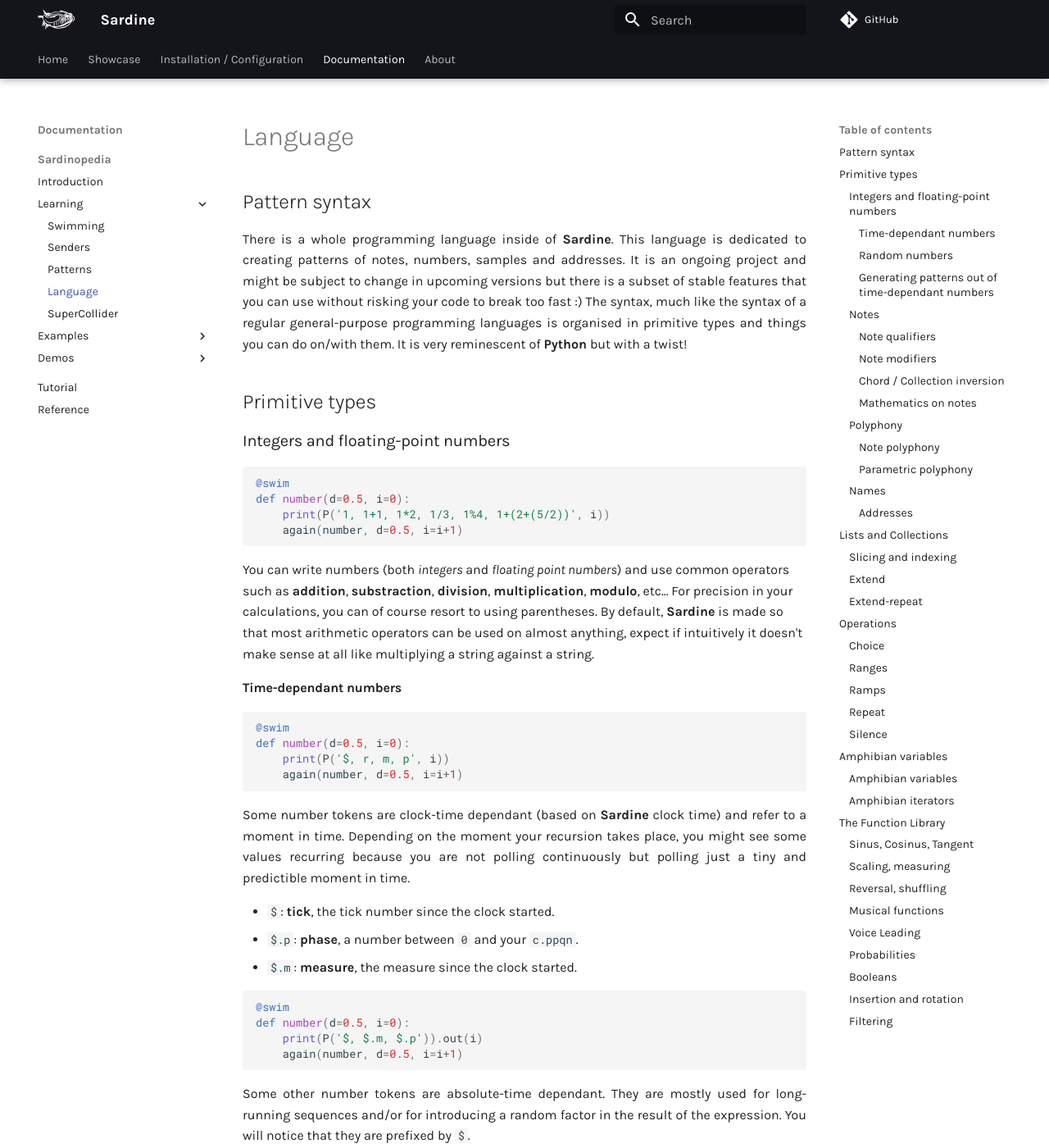
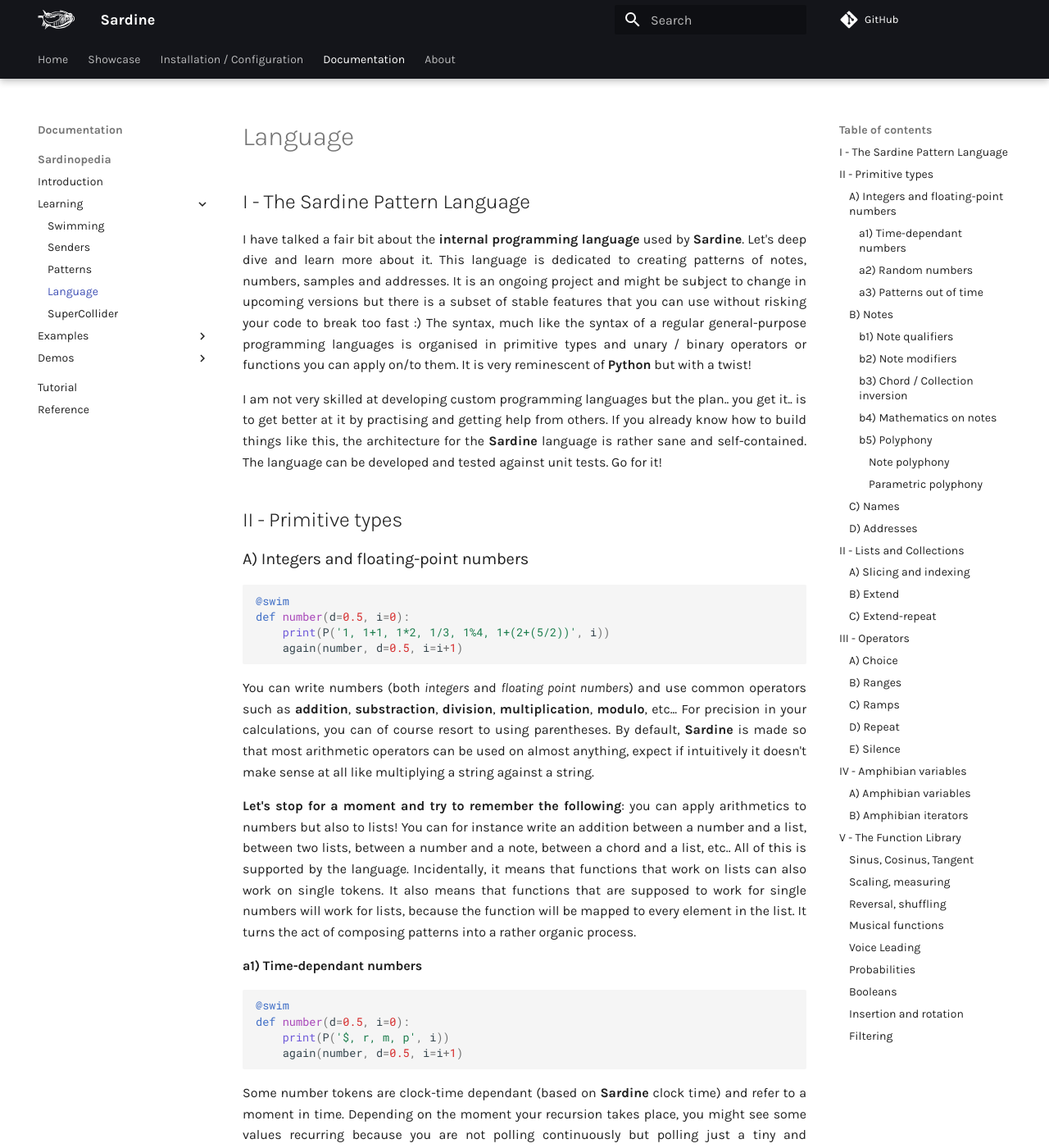
Before and after one commit to EmmaleeBonderud0325/sardine, an MkDocs documentation site: the page built from docs/documentation/sardinopedia/pattern_language.md, in a window 1280 px wide and 1400 px high. Shown: the whole window at 82% size. Built offline with MkDocs 1.6.1 and Material for MkDocs 9.7.7, drawn with Linux system fonts in a browser that asks for light colours; comment, search, counter and statistics services are not loaded; some of the changed text lies outside the part shown.

Commit message:
following last commit. refactoring

````diff
--- a/docs/documentation/sardinopedia/pattern_language.md
+++ b/docs/documentation/sardinopedia/pattern_language.md
@@ -1,10 +1,12 @@
-## Pattern syntax
+## I - The Sardine Pattern Language
 
-There is a whole programming language inside of **Sardine**. This language is dedicated to creating patterns of notes, numbers, samples and addresses. It is an ongoing project and might be subject to change in upcoming versions but there is a subset of stable features that you can use without risking your code to break too fast :) The syntax, much like the syntax of a regular general-purpose programming languages is organised in primitive types and things you can do on/with them. It is very reminescent of **Python** but with a twist!
+I have talked a fair bit about the **internal programming language** used by **Sardine**. Let's deep dive and learn more about it. This language is dedicated to creating patterns of notes, numbers, samples and addresses. It is an ongoing project and might be subject to change in upcoming versions but there is a subset of stable features that you can use without risking your code to break too fast :) The syntax, much like the syntax of a regular general-purpose programming languages is organised in primitive types and unary / binary operators or functions you can apply on/to them. It is very reminescent of **Python** but with a twist!
 
-## Primitive types
+I am not very skilled at developing custom programming languages but the plan.. you get it.. is to get better at it by practising and getting help from others. If you already know how to build things like this, the architecture for the **Sardine** language is rather sane and self-contained. The language can be developed and tested against unit tests. Go for it!
 
-### Integers and floating-point numbers
+## II - Primitive types
+
+### A) Integers and floating-point numbers
 
 ```python3
 @swim
@@ -12,10 +14,12 @@
     print(P('1, 1+1, 1*2, 1/3, 1%4, 1+(2+(5/2))', i))
     again(number, d=0.5, i=i+1)
 ```
+
 You can write numbers (both *integers* and *floating point numbers*) and use common operators such as **addition**, **substraction**, **division**, **multiplication**, **modulo**, etc... For precision in your calculations, you can of course resort to using parentheses. By default, **Sardine** is made so that most arithmetic operators can be used on almost anything, expect if intuitively it doesn't make sense at all like multiplying a string against a string.
 
+**Let's stop for a moment and try to remember the following**: you can apply arithmetics to numbers but also to lists! You can for instance write an addition between a number and a list, between two lists, between a number and a note, between a chord and a list, etc.. All of this is supported by the language. Incidentally, it means that functions that work on lists can also work on single tokens. It also means that functions that are supposed to work for single numbers will work for lists, because the function will be mapped to every element in the list. It turns the act of composing patterns into a rather organic process.
 
-#### Time-dependant numbers
+#### a1) Time-dependant numbers
 
 ```python3
 @swim
@@ -56,11 +60,11 @@
 - `T.s`: second, the current second.
 - `T.µ`: microsecond, the current microsecond.
 
-#### Random numbers
+#### a2) Random numbers
 
-You can write random numbers by using the letter `r`. By default, `r` will return a floating point number between `0.0` and `1.0` but it will be casted to integer if it makes more sense in that context (`e.g.` `sample:r*8`).
+You can write random numbers by using the letter `r`. By default, `r` will return a floating point number between `0.0` and `1.0` but it will be casted to integer if it makes more sense in that context (`e.g.` `sample:r*8`). This is not the only way to generate a random number. For instance, `r` and `0.0~1.0` yield a similar result. Redundancy is good when working with a programming language!
 
-#### Generating patterns out of time-dependant numbers
+#### a3) Patterns out of time
 
 ```python3
 @swim
@@ -68,9 +72,10 @@
     S('cp', speed='$%20').out(i)
     again(random, d=0.5, i=i+1)
 ```
-Timed tokens make good *low frequency oscillators*, *ramps* or oscillating patterns. Playing with time tokens using modulos, using the `s()`, `c()` or `t()` function is a great way to get generative results out of a predictible sequence. It is very important to practice doing this, especially if you are planning to do some [fast swimming](#advanced-swimming-fast).
 
-### Notes
+Timed tokens make good *low frequency oscillators*, *ramps* or oscillating patterns. Playing with time tokens using modulos or the `sin()`, `cos()` or `tan()` functions is a great way to get generative results out of a predictible sequence. It is very important to practice doing this, especially if you are planning to use *fast swimming functions*. The faster you recurse, the better your timing resolution. You can start to enter into the realm of signal-like patterns that can be particularly good for generating fluid patterns.
+
+### B) Notes
 
 ```python3
 @swim
@@ -78,16 +83,17 @@
     S('pluck', midinote='C5,D5,E5,F5,G5').out(i)
     again(notes, d=0.5, i=i+1)
 ```
+
 Notes are one of the primitives you can use in patterns. Notes will always be converted to some MIDI value (an integer value between `0` and `127`). Notes will be converted to some MIDI value used by **SuperDirt**. If you need more precision, speak in hertzs (`freq=402.230239`). Notes are numbers too (!!). You can do math on them if you wish to. The syntax to write notes is the following:
 
-- 1) **[MANDATORY]** capital letter indicating the note name: `C`,`D`,`E`,`F`,`G`,`A`,`B`.
+- 1) **[MANDATORY]** capital letter indicating the note name: `C`,`D`,`E`,`F`,`G`,`A`,`B`. **Sardine** also supports the french notation system, so you can write `Do, Ré, Mi, Fa, Sol, La, Si` if it feels more natural to you :)
 - 2) **[FACULTATIVE]** flat or sharp: `#`, `b`.
 - 3) **[FACULTATIVE]** octave number: `0`..`9`.
 
-You can also use french/canadian note names if you will: `Do, Ré, Mi, Fa, Sol, La, Si`. If MIDI is your prefered language and you only think about numbers, use numbers!
+Of course, if you are a robot, you might prefer to speak in numbers. Because notes are turned into numbers, you can do this and **Sardine** will not complain. It can be particularly useful to generate custom voicings or weirdly shaped chords that you want to transpose and invert around: `<([0,4,7,9,10,11]+50)^1>`.
 
 
-#### Note qualifiers
+#### b1) Note qualifiers
 
 ```python3
 @swim
@@ -95,7 +101,12 @@
     S('pluck', midinote='C5@penta').out(i)
     again(notes, d=0.5, i=i+1)
 ```
-You can use the `@` to **qualify** a note, to summon a collection of notes or a structure based on the provided note. `C@penta` will raise a major pentatonic scale based on middle C. Be careful while using them as they will instantly turn a single token into a list of `x` tokens. You might want to filter part of a qualifiers note collection.
+
+You can use the `@` operator to **qualify** a note (or a number?). This will turn a note into  a collection of notes / structure based on the targetted note. `C@penta` will summon a major pentatonic scale based on the middle C note: `[60, 62, 64, 67, 69]`. Be careful while using them as they will instantly turn a single token into a list of `x` tokens. You might want to filter part of a qualifiers note collection.
+
+You will soon find out that it can be cumbersome to summon a long list of notes from the realm of oblivion. You will have to learn techniques to get better at summoning the exact materials you want and some processing by using functions might be needed to get a better result. Writing your patterns by hand is also an option if you are able to think and write down precise harmonic / melodic materials. Check out functions like `filt()` or `quant()`.
+
+Take note that the following list is not always perfectly up to date. Moreover, it can be particularly tricky for you to remember how I named some of the structures:
 
 ```python
 
@@ -208,10 +219,10 @@
 }
 ```
 
-These qualifiers are useful in combination with some other functions like `filt()` or `quant()` because they allow you to build complex tonal objets by entering a random list of integers.
 
 
-#### Note modifiers
+
+#### b2) Note modifiers
 
 ```python3
 @swim
@@ -222,7 +233,7 @@
 
 Functions can be used to further refine the effect of a modifier. There is a long list of functions that you can apply, such as `disco()` or `adisco()` as shown in the preceding example. If you ever wonder about the list of possible functions, refer to the **Sardinopedia** or enter any function name. If the function name is wrong, the list of possible functions will be printed out in the terminal.
 
-#### Chord / Collection inversion
+#### b3) Chord / Collection inversion
 
 
 ```python3
@@ -234,7 +245,7 @@
 
 You can write chord inversions using the `^` syntax. It will accept any valid expression like `^1~5`. You can also feed negative numbers for inverting a chord downwards. Chord inversions are not only for chords but they also work on lists, which means that you can write custom chords and transpose them up or down :)
 
-#### Mathematics on notes
+#### b4) Mathematics on notes
 
 ```python3
 @swim
@@ -242,11 +253,11 @@
     S('pluck', midinote='disco(braid(C5+0|4|8@penta'))).out(i)
     again(notes, d=0.5, i=i+1)
 ```
-You can use arithmetic operators on notes like if they were a regular number. That's because they are really just numbers! Random and time-dependant numbers are numbers too. Notes are numbers too so you can add a note to a note even if it doesn't really make sense.
+You can use arithmetic operators on notes like if they were a regular number. That's because they are really just numbers! Random and time-dependant numbers are numbers too. Notes are numbers too so you can add a note to a note even if it doesn't really make sense. It will also not probably sound very good because notes are clamped in the range from `0` to `127`.
 
-### Polyphony
+#### b5) Polyphony
 
-#### Note polyphony
+##### Note polyphony
 
 ```python
 @swim
@@ -254,6 +265,7 @@
     S('<[superpiano]>', cutoff=500, midinote='<D@maj9>, <G@maj7^0>, <D@maj9>, <G@dim7^1>').out(i, 2, 0.25)
     a(poly, d=P('0.5!4, 0.25!2', i), i=i+1)
 ```
+
 You can use the `<` and `>` delimiters to make parts of your pattern polyphonic. You will soon notice that there are multiple types of polyphony available but the most notable of all, demonstrated in the example above, is the *note polyphony*. It allows you to superpose multiple note events in your patterns just like you expected. However, **Sardine** allows you to deal with polyphony in more unexpected ways. There a few rules to understand about polyphony and polyphonic messages. These rules can sound quite counter-intuitive if you think about it in a traditional way.
 
 The **size** of a polyphonic event -- meaning the number of messages sent for one occurence of an event -- is equal to the length of the largest polyphonic pattern you declared. In the first example, we have a 4-5 note polyphony. Every polyphonic element from our pattern is a major 9 or 7 chord (*e.g* `[62, 66, 69, 73, 76]`). It means that if you have a polyphony of `2` somewhere and a polyphony of `4` elsewhere, your first polyphony will be distributed over the second one:
@@ -274,11 +286,12 @@
     S('<[bd, superpiano]>', cutoff=500, midinote='<D@maj9>, <G@maj7^0>, <D@maj9>, <G@dim7^1>').out(i, 2, 0.25)
     a(poly, d=P('0.5!4, 0.25!2', i), i=i+1)
 ```
+
 To illustrate the preceding rule we just talked about, here is a truly bizarre example. Half of our chord is played by a tuned bassdrum, the other half by a piano. Even though this may look odd, this is fully compliant with how parameters are handled by **Sardine**. We have two clear alternations, one between the `superpiano` and `bd` sound sets, the other between the four or five values that form our chords. It is then natural that half of our polyphony will be composed from a tuned bassdrum and the remaining half from a tuned piano. Once you get use to this novel way of thinking about polyphonic patterns, you will see that it opens up some space for interesting polyphonic interactions between sounds :)
 
 It is currently not possible to limit the number of voices generated by an event. Be careful! It is quite easy to go from some easy and sparse chords to black MIDI!
 
-#### Parametric polyphony
+##### Parametric polyphony
 
 ```python
 @swim
@@ -292,7 +305,7 @@
 ```
 Everything can become polyphonic. Just wrap anything between `<` and `>` and you will return `x` events, one for each value. It allows you to be very creative with patterns.
 
-### Names
+### C) Names
 
 ```python3
 @swim
@@ -300,18 +313,20 @@
     S('bd, pluck, bd, pluck:2+4').out(i)
     again(names, d=0.5, i=i+1)
 ```
-You are using name patterns since you first started to read the **Sardinopedia**! A single letter (if it's not already a note name) can be considered as a name. Be careful!
 
-#### Addresses
+You are using name patterns since you first started to read the **Sardinopedia**! A single letter (if it's not already a note name) can be considered as a name. Be careful! There are a few hidden rules for names. Names can be one letter long but some letters are already taken by some parts of the language (such as `r`). Names cannot begin with a number. It is also forbidden to use any symbol inside your names.
+
+### D) Addresses
 
 ```python3
 O(osc_client, "an/address, another/address", value=1, other_value=2).out()
 ```
-Addresses are just like names except that they can contain a `/` separator just like any other typical OSC address out there. They are not really distinct from a name. The difference is only conceptual and in how you use strings.
 
-## Lists and Collections
+Addresses are just like names except that they can contain a `/` separator just like any other typical OSC address out there. They are not really distinct from a name. The difference is only conceptual and in the usage of your strings.
 
-The **Sardine** pattern notation is built around the idea of having multiple ways to deal with lists and collections. The basic arithmetic syntax and most operators work on single tokens **but will also work on lists**. It means that you can write expressions such as :
+## II - Lists and Collections
+
+The **Sardine** pattern notation is built around the idea of having multiple ways to deal with linear lists and collections. The basic arithmetic syntax and most operators work on single tokens **but will also work on lists**. It means that you can write expressions such as :
 
 ```python
 [0,1,2,3]%8
@@ -321,10 +336,9 @@
 [0,2,4,5,9,10,12,14]!!4
 ```
 
-There are a few special operators that are only available when you deal with lists.
+There are a few special operators that are only available when you deal with lists. This is something you will get familiar with by trying. You will see that most things work while some will not yield the result you expect.
 
-### Slicing and indexing
-
+### A) Slicing and indexing
 
 ```python
 @swim
@@ -334,6 +348,7 @@
             midinote='([60,63,67,69, 71]&[i.i, i.i + 8])^(1~8)').out(i)
     a(test_slice, d=0.125, i=i+1)
 ```
+
 You can get a slice or just one value from a list by using the special `&` operator. It will work with any list on the right side of the operator but it will only take the first and second value of it no matter what to compose a slice. The index value can be infinite because the index is looping on the list. You can feed a random number generator and get something out. On the down side, it can become quite complex to write very fast, so be careful with it:
 
 ```python
@@ -345,7 +360,7 @@
     a(test_slice, d=0.125, i=i+1)
 ```
 
-### Extend
+### B) Extend
 
 ```python
 @swim
@@ -353,10 +368,10 @@
     S('pluck:19', legato=0.2, midinote='[60,62]!2').out(i)
     a(test_extend, d=0.125, i=i+1)
 ```
+
 Just like with numbers, names and addresses, you can extend a list by calling the `!` operator on it. It will repeat the list `x` times.
 
-
-### Extend-repeat
+### C) Extend-repeat
 
 ```python
 @swim
@@ -366,9 +381,9 @@
 ```
 The variant `!!` now makes sense. It allows you to repeat each individual value in a list `x` times.
 
-## Operations
+## III - Operators
 
-### Choice
+### A) Choice
 
 ```python3
 @swim
@@ -376,9 +391,9 @@
     S('bd|pluck', speed='1|2').out(i)
     again(choosing_stuff, d=0.5, i=i+1)
 ```
-The pipe operator `|` can be used on anything to make a 50/50% choice between two tokens. You can also chain them: `1|2|3|4`.
+The pipe operator `|` can be used on anything to make a 50/50% choice between two tokens. You can also chain them: `1|2|3|4`. The behavior of chaining multiple choice operators has not been clearly defined. The distribution might not be the one you expect.
 
-### Ranges
+### B) Ranges
 
 ```python3
 @swim
@@ -386,9 +401,10 @@
     S('pluck|jvbass', speed='1~5').out(i)
     again(ranges, d=0.5, i=i+1)
 ```
-If you want to generate a number in the range `x` to `y` included, you can use the `~` operator. It spits an integer if you are using integers as boundaries but it will spit out a floating point number if you are using floating point numbers as boundaries. If you use an integer on one side and a floating point number on the other side, a floating point number will be returned.
 
-### Ramps
+If you want to generate a number in the range `x` to `y` included, you can use the `~` operator. It spits an integer if you are using integers as boundaries but it will spit out a floating point number if you are using floating point numbers as boundaries. If you use an integer on one side and a floating point number on the other side, a floating point number will be returned. It can be used as an alternative to the `r` token for generating random numbers.
+
+### C) Ramps
 
 ```python3
 @swim
@@ -398,9 +414,10 @@
         cutoff='[1:10]*100').out(i)
     again(ramps, d=0.5, i=i+1)
 ```
+
 You can generate ramps of integers using the `[1:10]` syntax. This works just like **Python**'s range function. Well, almost... it's way better! You can generate descending ramps easily: `[10:1]`. You can also generate ascending ramps of floating point numbers by precising a step other than `1`: `[1:10,0.5]`. Of course, this also works the other way around :)
 
-### Repeat
+### D) Repeat
 
 ```python3
 @swim
@@ -408,9 +425,10 @@
     S('pluck|jvbass', speed='1:2', midinote='C4!4, E4!3, E5, G4!4').out(i)
     again(repeat_stuff, d=0.5, i=i+1)
 ```
+
 The `!` operator inspired by **TidalCycles** is used to denote the repetition of a value. You can also sometimes use the `!!` operator from the same family. This operator is a bit different, because it is supposed to be used on lists. You can do maths on lists as well with **Sardine**, but this will be detailed in a section later on.
 
-### Silence
+### E) Silence
 
 ```python
 @swim
@@ -441,9 +459,9 @@
 
 It is impossible to write a *parametric silence* composed only of silences. It doesn't mean anything to provide a value and actually not providing it.
 
-## Amphibian variables
+## IV - Amphibian variables
 
-### Amphibian variables
+### A) Amphibian variables
 
 ```python
 v.s = 60 # this is an amphibian variable
@@ -456,6 +474,7 @@
         v.s = 60 # resetting so it doesn't go too high
     again(fun)
 ```
+
 There is a group of variables called *amphibian variables* that are both valid inside and outside the pattern notation. They are defined by `v` followed by a letter from the alphabet (uppercase or lowercase) : `v.a`, `v.A`, `v.Z`, `v.j`. These variables can be freely manipulated from the Python side or from the pattern side. They are totally transparent.
 
 ```python
@@ -467,6 +486,7 @@
         v.s = 50
     again(fun, d=0.25)
 ```
+
 You can use them to leverage Python or the pattern syntax for what they do best: patterning or dealing with complex algorithmic transformations. Having them both available makes the pattern syntax even more expressive.
 
 There is a finite list of actions you can perform on *amphibian variables*:
@@ -477,7 +497,7 @@
 
 - resetting them to 0 (`v.i.reset`)
 
-### Amphibian iterators
+### B) Amphibian iterators
 
 ```python
 @swim
@@ -487,6 +507,7 @@
         i.i = 0
     a(amphi_iter, d=0.25)
 ```
+
 Similarly to *amphibian variables*, there is a thing called *amphibian iterators* that are valid on both sides. They are defined by `i` followed by a letter from the alphabet (uppercase or lowercase) : `i.a`, `i.A`, `i.Z`, `i.j`. They can be use as substitutes for your regular manual recursive iterators. In the example above, I am using an *amphibian iterator* to summon a breakbeat.
 
 ```python
@@ -495,6 +516,7 @@
     S('amencutup:[1:10]', speed='1|2|i.i=0').out(i.i)
     a(amphi_iter, d=0.25)
 ```
+
 These iterators can be reset or set on the pattern side!
 
 ```python
@@ -509,9 +531,12 @@
 ```
 Similarly, you can define the step value between each value by providing a list of two numbers. This is valid on both sides.
 
-## The Function Library
+## V - The Function Library
 
-**Sardine** pattern notation now comes with a function library. These are functions that should be used directly in the pattern notation to alter a list or a pattern you are working on. They can take basically any input but you will soon figure that some are more specialised than others.
+**Sardine** pattern notation now comes with a function library. These are functions that should be used directly in the pattern notation to alter a list or a pattern you are working on. They can take basically any input but you will soon figure that some are more specialised than others. This is the part of the language that is the more subject to changes in upcoming versions. That's why I am only talking about it now, at the bottom of a fairly long page.
+
+I want to explore how far you can go by introducing functional concepts to handle linear sequences. So far, only functions are available. The next step will be to introduce high-order functions and to build a small set of functional operations to pattern functions themselves. Only then will I be happy. I will base myself on that work to write a decent and complex function library.
+
 
 ### Sinus, Cosinus, Tangent
 
````
Also changed, not shown: docs/documentation/demos/PMA5.md (+69 -0 lines), docs/documentation/demos/dumpster_dive.md (+2 -2 lines).
